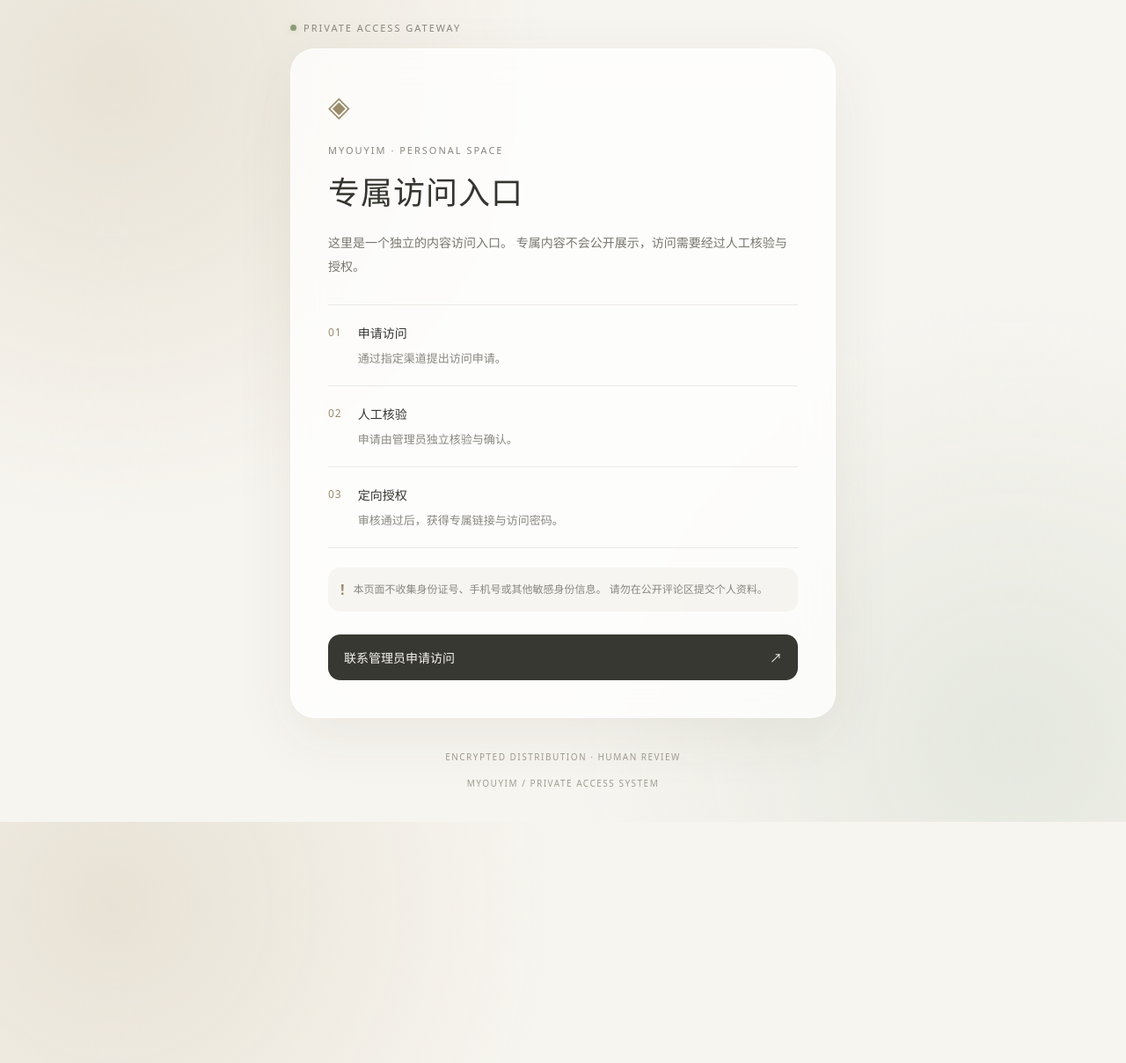
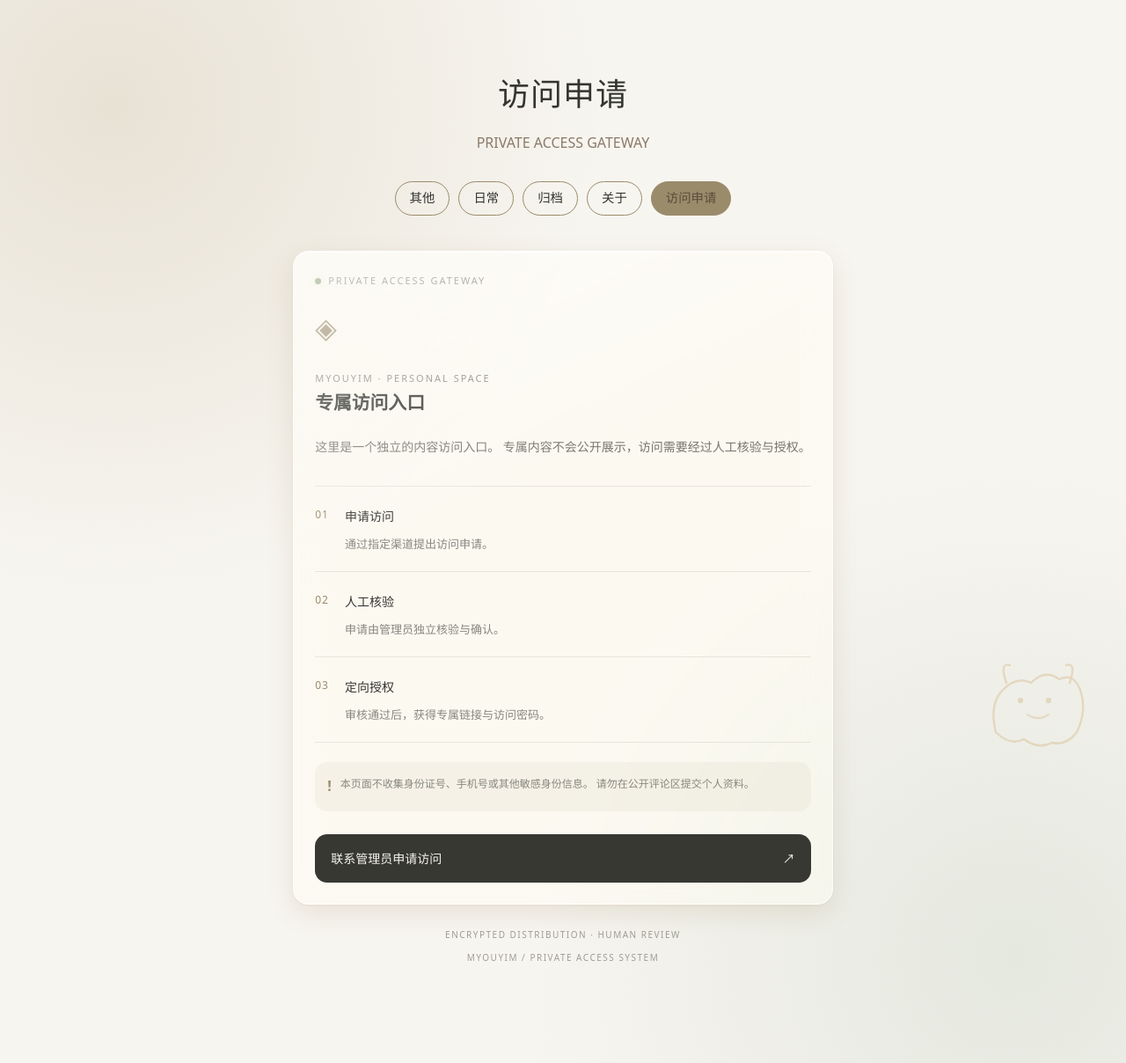
Before and after one commit to MYOUYIM/MYOUYIM.github.io, a Jekyll site: the page invitation/index.html, which Jekyll copies as it is, in a window 1280 px wide. Shown: the whole page at 88% size. Built offline with Jekyll 4.4.1, drawn with Linux system fonts in a browser that asks for light colours.

Commit message:
更新 index.html

```diff
--- a/invitation/index.html
+++ b/invitation/index.html
@@ -5,20 +5,35 @@
   <meta name="viewport" content="width=device-width, initial-scale=1">
   <meta name="theme-color" content="#f7f5f0">
   <title>Private Access · MYOUYIM</title>
+  <link rel="stylesheet" href="../style.css">
+  <link rel="stylesheet" href="../glass.css">
   <link rel="stylesheet" href="invitation.css">
 </head>
 <body>
-  <main class="shell">
+  <div class="container">
+    <header>
+      <h1>访问申请</h1>
+      <p class="subtitle">PRIVATE ACCESS GATEWAY</p>
+    </header>
+
+    <nav class="categories">
+      <a href="/" class="cat-btn">其他</a>
+      <a href="/daily.html" class="cat-btn">日常</a>
+      <a href="/thought.html" class="cat-btn">归档</a>
+      <a href="/cat.html" class="cat-btn">关于</a>
+      <a href="/invitation/" class="cat-btn active">访问申请</a>
+    </nav>
+
+    <main>
+      <article class="post invitation-card">
         <div class="status">
           <span class="dot"></span>
           PRIVATE ACCESS GATEWAY
         </div>
 
-    <section class="card">
         <div class="symbol">◈</div>
-
         <p class="eyebrow">MYOUYIM · PERSONAL SPACE</p>
-      <h1>专属访问入口</h1>
+        <h2>专属访问入口</h2>
 
         <p class="intro">
           这里是一个独立的内容访问入口。
@@ -63,12 +78,14 @@
           联系管理员申请访问
           <span>↗</span>
         </a>
-    </section>
+      </article>
+    </main>
 
     <footer>
       <p>ENCRYPTED DISTRIBUTION · HUMAN REVIEW</p>
       <p>MYOUYIM / PRIVATE ACCESS SYSTEM</p>
     </footer>
-  </main>
+  </div>
+  <script src="../glass.js" defer></script>
 </body>
 </html>
```
Lines whose indentation alone changed are shown as unchanged.
